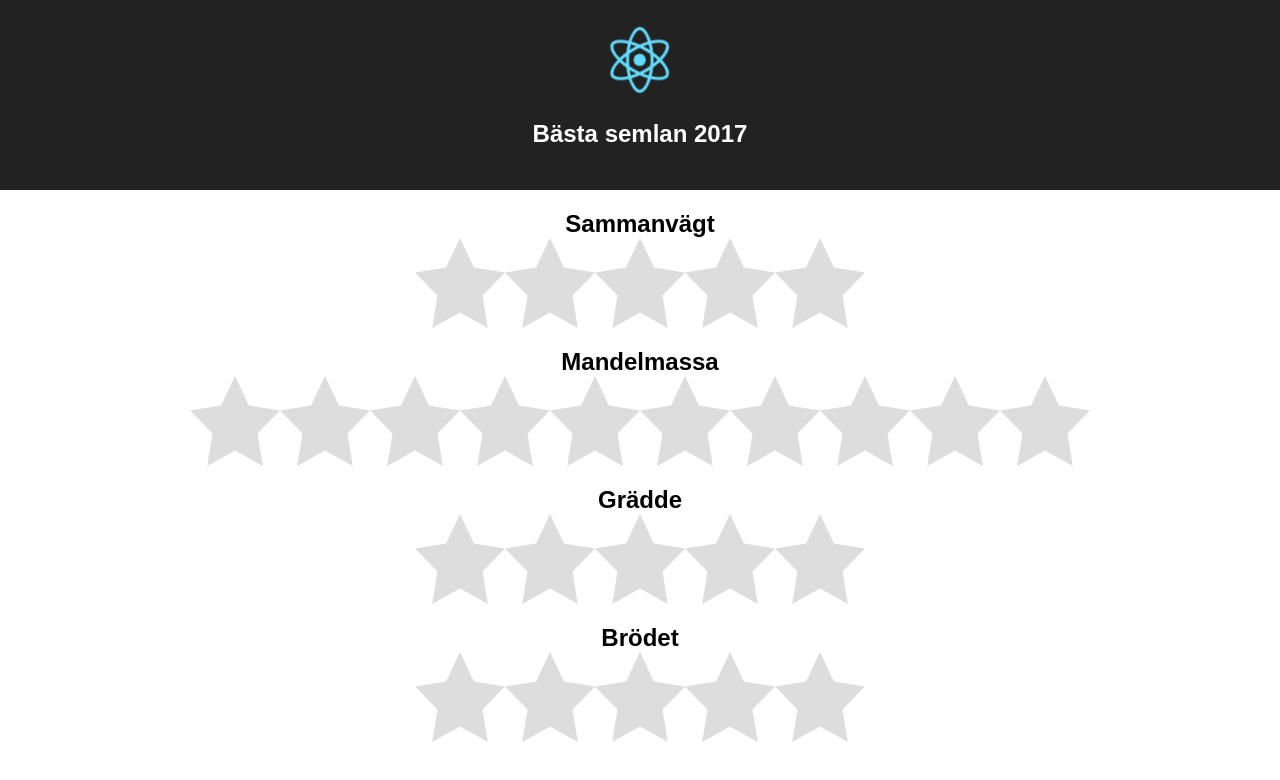
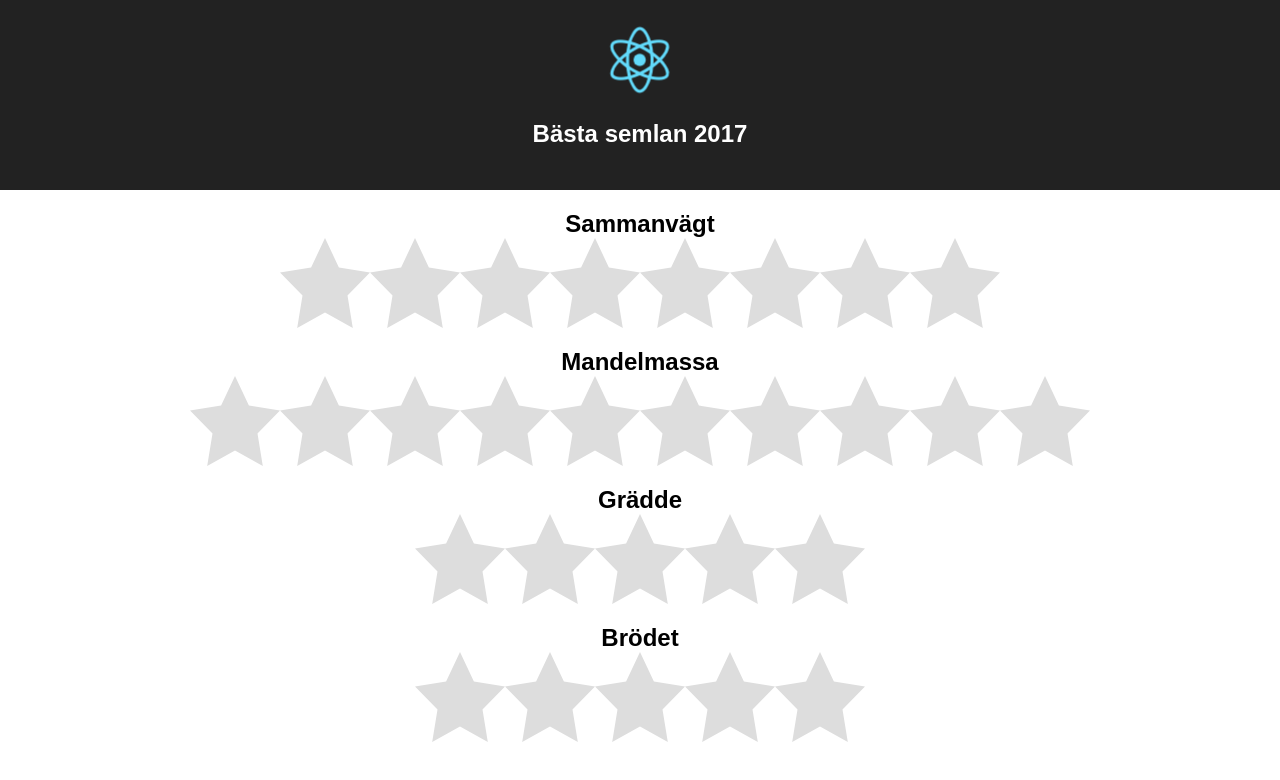
Before and after one commit to filipbranchetti/react-semla, a React (Create React App) app: page / in a window 1280 px wide. Shown: the top 780 px of the page. Built offline with nearby package versions, Linux system fonts and the light colour scheme.

Commit message:
refactored method name

```diff
--- a/src/App.js
+++ b/src/App.js
@@ -13,6 +13,7 @@ class App extends Component {
     this.chops = "chops";
     this.cream = "cream";
     this.bun = "bun";
+    this.vote = this.vote.bind(this);
 
     var vote_ids = [
       this.overall,
@@ -21,11 +22,8 @@ class App extends Component {
       this.bun
     ];
     var voted_values = {};
-    for (var id in vote_ids) {
-      voted_values[vote_ids[id]] = 0;
-    }
+    for (var id in vote_ids) {voted_values[vote_ids[id]] = 0;}
     this.state = { votes: voted_values };
-    this.vote = this.vote.bind(this);
   }
 
   vote(id,value) {
@@ -40,10 +38,10 @@ class App extends Component {
           <img src={logo} className="App-logo" alt="logo" />
           <h1 className="App-title">Bästa semlan 2017</h1>
         </header>
-        <Stars id={this.overall} title="Sammanvägt" vote={this.vote} stars="5" />
-        <Stars id={this.chops} title="Mandelmassa" vote={this.vote} stars="10"/>
-        <Stars id={this.cream}  title="Grädde" vote={this.vote} stars="5"/>
-        <Stars id={this.bun}  title="Brödet" vote={this.vote} stars="5"/>
+        <Stars id={this.overall} title="Sammanvägt" voteCallback={this.vote} stars="8" />
+        <Stars id={this.chops} title="Mandelmassa" voteCallback={this.vote} stars="10"/>
+        <Stars id={this.cream}  title="Grädde" voteCallback={this.vote} stars="5"/>
+        <Stars id={this.bun}  title="Brödet" voteCallback={this.vote} stars="5"/>
       </div>
     );
   }
--- a/src/stars/stars.js
+++ b/src/stars/stars.js
@@ -15,7 +15,7 @@ class Stars extends Component {
     var el = event.target
     const number =  parseInt(el.getAttribute('data-id'),10);
     this.savedNumber = number;
-    this.props.vote(this.props.id,number);
+    this.props.voteCallback(this.props.id,number);
   }
   hoverStarEnter(event){
     var el = event.target
```
